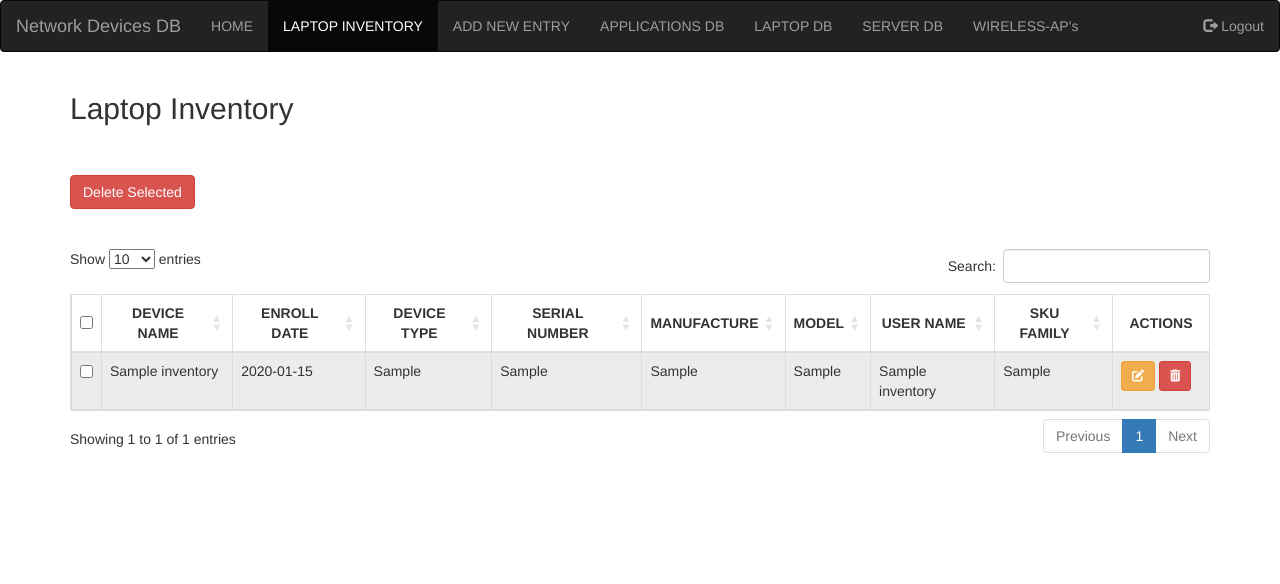
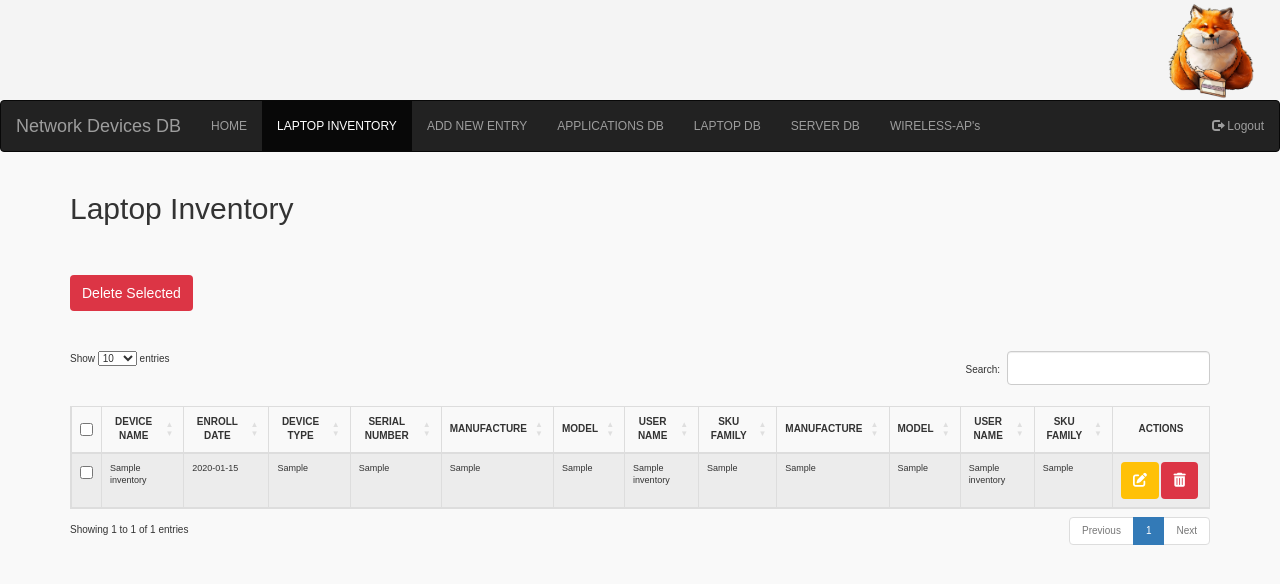
Before and after one commit to miroshar-success/Simple-bootstrap-login-table, a PHP site: page / in a window 1280 px wide. Shown: the top 584 px of the page. Run offline with PHP 8.4, Linux system fonts and the light colour scheme; the visitor is signed in with stand-in values (Sample User, id 1); tables that the repository leaves empty hold one stand-in row (values such as "Sample post"); some libraries are stand-ins or nearby versions.

Commit message:
fix: style & layout & db

```diff
--- /dev/null
+++ b/css/style.css
@@ -0,0 +1,141 @@
+/* General styling */
+body {
+    font-family: Arial, sans-serif;
+    background-color: #f9f9f9;
+    margin: 0;
+    padding: 0;
+    font-size: 10px;
+}
+
+/* Table styles */
+#inventoryTable {
+    width: 100%;
+    border-collapse: collapse;
+}
+
+table thead th {
+    text-align: center;
+    font-size: 10px;
+    vertical-align: middle;
+}
+
+table tbody td {
+    font-size: 9px;
+}
+
+#inventoryTable tbody tr:hover {
+    background-color: #0056b3;
+    color: white;
+}
+
+#deviceTable tbody tr:hover {
+    background-color: #007bff; /* Highlight color */
+    color: white; /* Text contrast */
+}
+
+/* Buttons */
+.btn {
+    font-size: 14px;
+    padding: 8px 12px;
+    border-radius: 4px;
+}
+
+.btn-danger {
+    background-color: #dc3545;
+    border: none;
+}
+
+.btn-warning {
+    background-color: #ffc107;
+    border: none;
+}
+
+/* Modal styles */
+.modal-header {
+    background-color: #007bff;
+    color: white;
+}
+
+.modal-title {
+    font-size: 18px;
+}
+
+/* Form inputs */
+.form-control {
+    margin-bottom: 10px;
+    padding: 10px;
+    border-radius: 4px;
+    border: 1px solid #ccc;
+}
+
+/* Logo container */
+.logo-container {
+    height: 100px;
+    width: 100%;
+    background-color: #f4f4f4;
+    display: flex;
+    align-items: center;
+    justify-content: flex-end;
+    padding-right: 20px;
+}
+
+.logo-container a {
+    display: inline-block;
+    height: 100%;
+    text-decoration: none;
+}
+
+.logo-container img {
+    height: 100%;
+    max-height: 100px;
+    object-fit: contain;
+}
+
+.navbar {
+ font-size: 12px;
+}
+
+ /* Notification container */
+ .notification {
+    position: fixed;
+    top: 20px;
+    right: 20px;
+    background-color: #28a745; /* Green background for success */
+    color: white; /* White text for contrast */
+    padding: 15px 20px;
+    border-radius: 5px;
+    box-shadow: 0 2px 5px rgba(0, 0, 0, 0.2);
+    font-size: 16px;
+    z-index: 1050;
+    display: flex;
+    align-items: center;
+    justify-content: center;
+    min-width: 200px;
+    text-align: center;
+}
+
+/* Optional: Add an animation */
+.notification.fade-in {
+    animation: fadeIn 0.5s ease-in-out;
+}
+
+@keyframes fadeIn {
+    from {
+        opacity: 0;
+        transform: translateY(-20px);
+    }
+    to {
+        opacity: 1;
+        transform: translateY(0);
+    }
+}
+
+.dataTables_length select {
+    padding-top: 0;
+    padding-bottom: 0;
+}
+
+.login input,
+.register input {
+    width: 200px;
+}
--- a/lapinv.php
+++ b/lapinv.php
@@ -22,9 +22,21 @@ if ($conn->connect_error) {
 // Handle deletion of multiple rows
 if ($_SERVER['REQUEST_METHOD'] === 'POST' && isset($_POST['delete_selected'])) {
     $ids = implode(",", array_map('intval', $_POST['selected_ids']));
-    $delete_sql = "DELETE FROM Laptop_inventory WHERE id IN ($ids)";
+    $delete_sql = "DELETE FROM laptop_inventory WHERE id IN ($ids)";
     $conn->query($delete_sql);
 }
+
+// Handle deletion of a single row
+if ($_SERVER['REQUEST_METHOD'] === 'POST' && isset($_POST['delete_single'])) {
+    $id = intval($_POST['delete_single']); // Sanitize the input
+    $delete_sql = "DELETE FROM laptop_inventory WHERE id = $id";
+    if ($conn->query($delete_sql) === TRUE) {
+        echo "<script>alert('Record deleted successfully!');</script>";
+    } else {
+        echo "<script>alert('Error deleting record: " . $conn->error . "');</script>";
+    }
+}
+
 
 // Handle update row
 if ($_SERVER['REQUEST_METHOD'] === 'POST' && isset($_POST['edit_row'])) {
@@ -38,7 +50,7 @@ if ($_SERVER['REQUEST_METHOD'] === 'POST' && isset($_POST['edit_row'])) {
     $usr_name = $conn->real_escape_string($_POST['usr_name']);
     $skufamily = $conn->real_escape_string($_POST['skufamily']);
 
-    $update_sql = "UPDATE Laptop_inventory SET
+    $update_sql = "UPDATE laptop_inventory SET
         Drvice_name='$device_name',
         enrol_datex='$enrol_datex',
         device_type='$device_type',
@@ -52,7 +64,7 @@ if ($_SERVER['REQUEST_METHOD'] === 'POST' && isset($_POST['edit_row'])) {
 }
 
 // Fetch data for the table
-$sql = "SELECT * FROM Laptop_inventory";
+$sql = "SELECT * FROM laptop_inventory";
 $result = $conn->query($sql);
 ?>
 <!DOCTYPE html>
@@ -68,6 +80,7 @@ $result = $conn->query($sql);
     <script src="https://maxcdn.bootstrapcdn.com/bootstrap/3.4.1/js/bootstrap.min.js"></script>
     <script src="https://cdn.datatables.net/1.13.1/js/jquery.dataTables.min.js"></script>
     <script src="https://cdn.datatables.net/1.13.1/js/dataTables.bootstrap.min.js"></script>
+    <link rel="stylesheet" href="css/style.css"> <!-- Link to your custom CSS -->
 </head>
 <body>
 <style>
@@ -80,7 +93,9 @@ $result = $conn->query($sql);
         vertical-align: middle; /* Vertically align to middle for better alignment */
     }
 </style>
-<?php include 'include/navbar.php'; ?>
+
+<?php include 'logo.php'; ?>
+<?php include 'navbar.php'; ?>
 
 <div class="container">
     <h2>Laptop Inventory</h2>
@@ -98,6 +113,10 @@ $result = $conn->query($sql);
                     <th>MODEL</th>
                     <th>USER NAME</th>
                     <th>SKU FAMILY</th>
+                    <th>MANUFACTURE</th>
+                    <th>MODEL</th>
+                    <th>USER NAME</th>
+                    <th>SKU FAMILY</th>
                     <th style="width:80px;">ACTIONS</th>
                 </tr>
             </thead>
@@ -109,6 +128,10 @@ $result = $conn->query($sql);
                         <td><?= htmlspecialchars($row['enrol_datex']) ?></td>
                         <td><?= htmlspecialchars($row['device_type']) ?></td>
                         <td><?= htmlspecialchars($row['sn']) ?></td>
+                        <td><?= htmlspecialchars($row['manufacture']) ?></td>
+                        <td><?= htmlspecialchars($row['model']) ?></td>
+                        <td><?= htmlspecialchars($row['usr_name']) ?></td>
+                        <td><?= htmlspecialchars($row['skufamily']) ?></td>
                         <td><?= htmlspecialchars($row['manufacture']) ?></td>
                         <td><?= htmlspecialchars($row['model']) ?></td>
                         <td><?= htmlspecialchars($row['usr_name']) ?></td>
--- a/login.php
+++ b/login.php
@@ -38,9 +38,11 @@ if ($_SERVER["REQUEST_METHOD"] == "POST") {
 <head>
     <title>Login</title>
     <link rel="stylesheet" href="https://maxcdn.bootstrapcdn.com/bootstrap/3.4.1/css/bootstrap.min.css">
+    <link rel="stylesheet" href="css/style.css"> <!-- Link to your custom CSS -->
 </head>
 <body>
-<div class="container">
+<?php include 'logo.php'; ?>
+<div class="container login">
     <h2>Login</h2>
     <form method="POST" action="">
         <div class="form-group">
--- /dev/null
+++ b/logo.php
@@ -0,0 +1,5 @@
+<div class="logo-container">
+    <a href="lapinv.php">
+        <img src="orange-cat.png" alt="Logo">
+    </a>
+</div>
--- a/navbar.php
+++ b/navbar.php
@@ -27,7 +27,7 @@
       </li>
     </ul>
     <ul class="nav navbar-nav navbar-right">
-      <li><a href="include/logout.php"><span class="glyphicon glyphicon-log-out"></span> Logout</a></li>
+      <li><a href="logout.php"><span class="glyphicon glyphicon-log-out"></span> Logout</a></li>
     </ul>
   </div>
 </nav>
--- a/register.php
+++ b/register.php
@@ -48,6 +48,10 @@ if ($_SERVER["REQUEST_METHOD"] == "POST") {
                     // Automatically log in the user after registration
                     $_SESSION['user_id'] = $conn->insert_id;
                     $_SESSION['username'] = $username;
+                    header("Access-Control-Allow-Origin: *");
+                    header("Access-Control-Allow-Methods: POST");
+                    header("Access-Control-Allow-Headers: Content-Type");
+
                     header("Location: lapinv.php");
                     exit;
                 } else {
@@ -65,7 +69,7 @@ if ($_SERVER["REQUEST_METHOD"] == "POST") {
     <link rel="stylesheet" href="https://maxcdn.bootstrapcdn.com/bootstrap/3.4.1/css/bootstrap.min.css">
 </head>
 <body>
-<div class="container">
+<div class="container register">
     <h2 class="mt-4">Register</h2>
     <?php if ($message): ?>
         <div class="alert alert-warning"><?php echo htmlspecialchars($message); ?></div>
```
Also changed, not shown: dump.php (+2 -37 lines), indexEQIP.php (+15 -11 lines), orange-cat.png (added).
